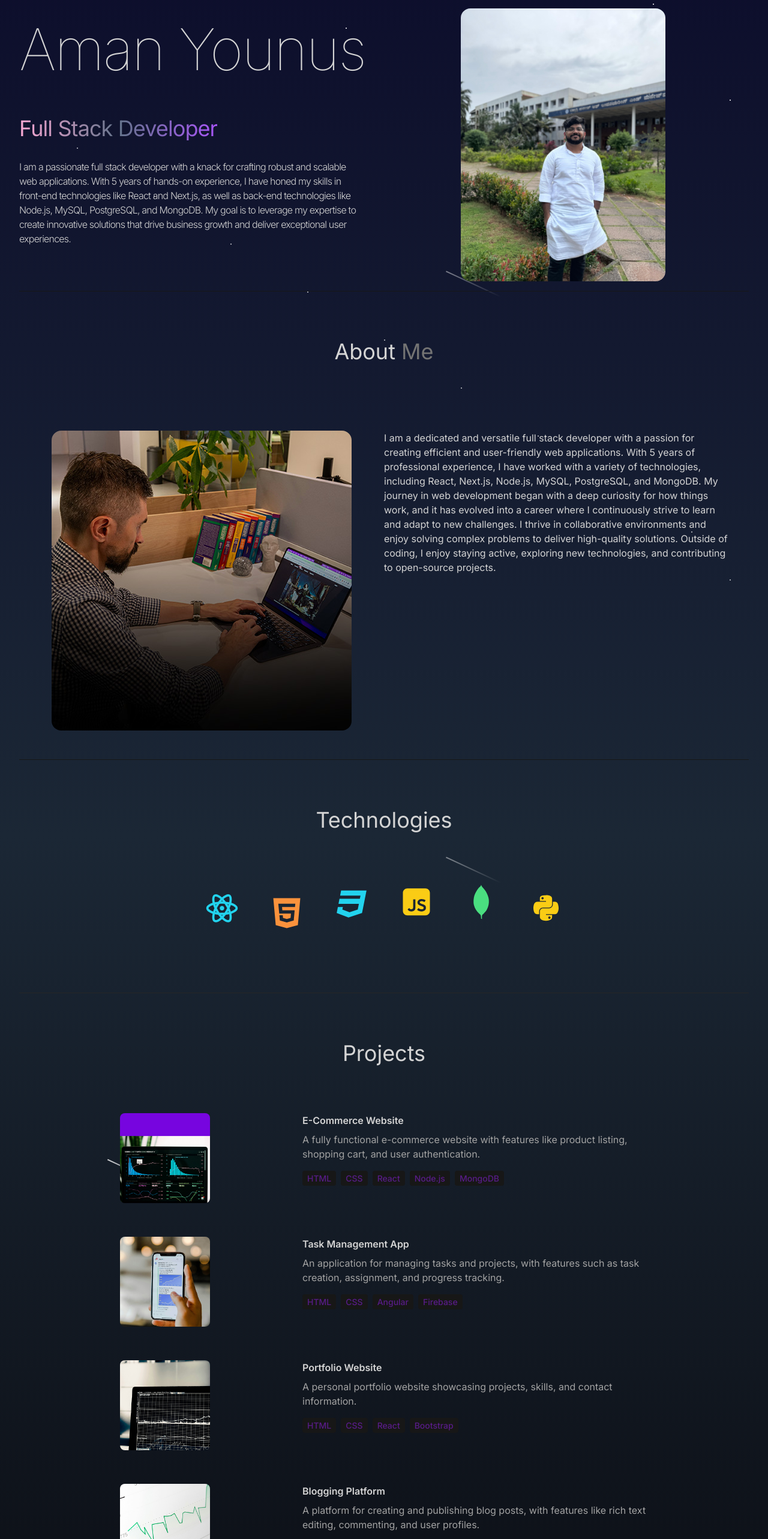
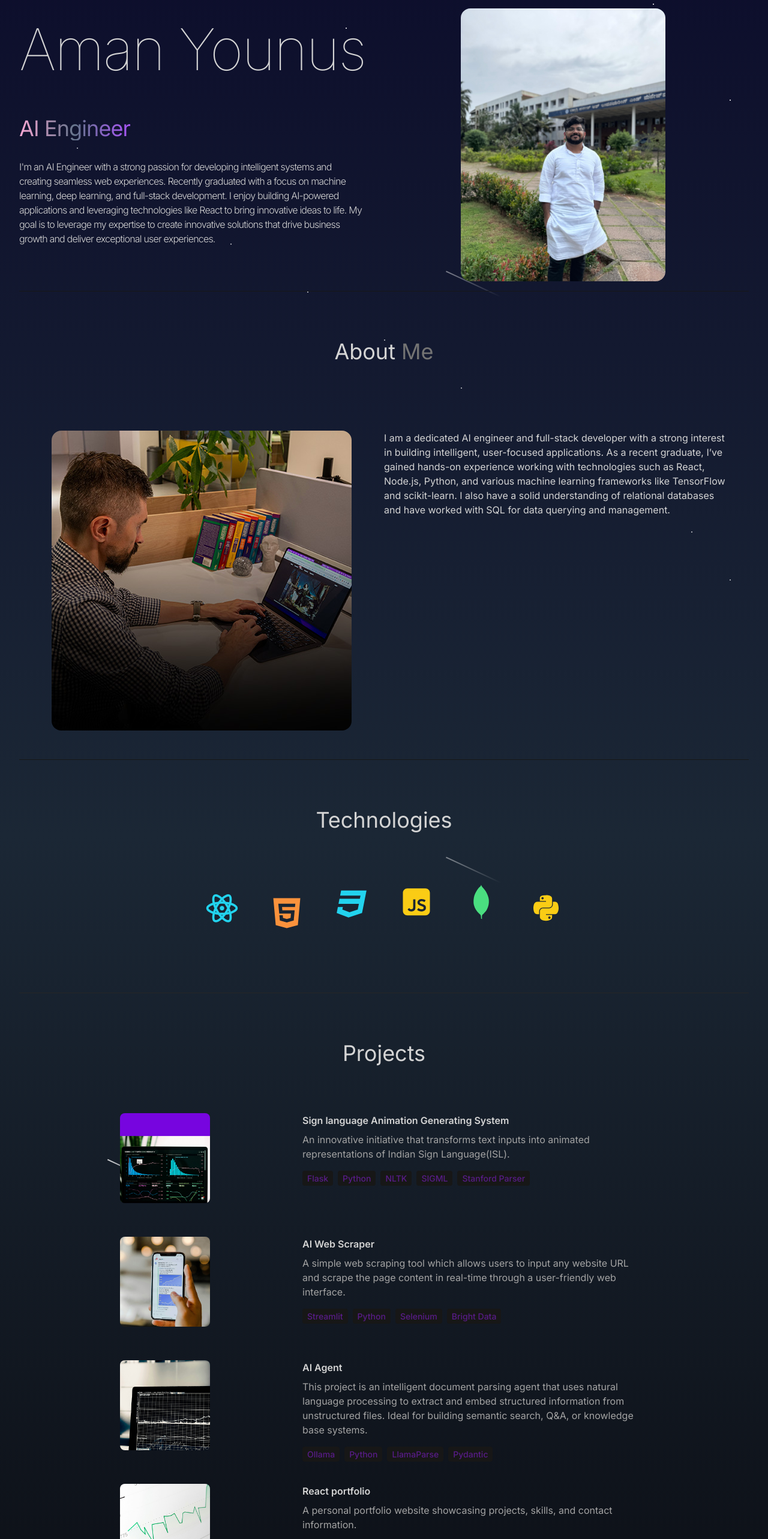
Before and after one commit to AmanYounus/React-Portfolio, a React (Vite) app: page / in a window 1280 px wide. Shown: the part 234-2800 px from the top of the page at 60% size. Built offline with nearby package versions, Linux system fonts and the light colour scheme; no server answers.

Commit message:
first commit

```diff
--- a/src/components/Hero.jsx
+++ b/src/components/Hero.jsx
@@ -34,7 +34,7 @@ const Hero = () => {
               animate="visible"
               className="bg-gradient-to-r from-pink-300 via-slate-500 to-purple-500 bg-clip-text text-4xl tracking-tight text-transparent"
             >
-              Full Stack Developer
+              AI Engineer
             </motion.span>
             <motion.p
               variants={container(1)}
--- a/src/components/contact.jsx
+++ b/src/components/contact.jsx
@@ -28,7 +28,7 @@ const Contact = () => {
         >
           {CONTACT.phoneNo}
         </motion.p>
-        <motion.a href="#" className="border-b">
+        <motion.a href="Gmail.com" className="border-b">
           {CONTACT.email}
         </motion.a>
       </div>
--- a/src/components/navbar.jsx
+++ b/src/components/navbar.jsx
@@ -12,10 +12,10 @@ const Navbar = () => {
         <img src = "src/assets/logo-new-new.png" alt = "logo" className =" w-48 -ml-10"/>
       </div>
       <div class = " m-8 flex items-center justify-center gap-4 text-3xl">
-        <FaLinkedin />
-      <FaInstagram />
-      <FaGithub />
-      <FaSquareXTwitter />
+      <a href="https://www.linkedin.com/in/aman-younus/" target="_blank"><FaLinkedin /></a>
+      <a href="https://www.instagram.com/aman_younus2k69/" target="_blank"><FaInstagram /></a>
+      <a href="https://github.com/AmanYounus"target="_blank"><FaGithub /></a>
+      <a href="https://x.com/AmanYounus_" target="_blank"><FaSquareXTwitter /></a>
 
       </div>
       </nav>
--- a/src/constants/index.js
+++ b/src/constants/index.js
@@ -3,74 +3,45 @@ import project2 from "../assets/project-2.jpg";
 import project3 from "../assets/project-3.jpg";
 import project4 from "../assets/project-4.jpg";
 
-export const HERO_CONTENT = `I am a passionate full stack developer with a knack for crafting robust and scalable web applications. With 5 years of hands-on experience, I have honed my skills in front-end technologies like React and Next.js, as well as back-end technologies like Node.js, MySQL, PostgreSQL, and MongoDB. My goal is to leverage my expertise to create innovative solutions that drive business growth and deliver exceptional user experiences.`;
+export const HERO_CONTENT = `I'm an AI Engineer with a strong passion for developing intelligent systems and creating seamless web experiences. Recently graduated with a focus on machine learning, deep learning, and full-stack development. I enjoy building AI-powered applications and leveraging technologies like React to bring innovative ideas to life. My goal is to leverage my expertise to create innovative solutions that drive business growth and deliver exceptional user experiences.`;
 
-export const ABOUT_TEXT = `I am a dedicated and versatile full stack developer with a passion for creating efficient and user-friendly web applications. With 5 years of professional experience, I have worked with a variety of technologies, including React, Next.js, Node.js, MySQL, PostgreSQL, and MongoDB. My journey in web development began with a deep curiosity for how things work, and it has evolved into a career where I continuously strive to learn and adapt to new challenges. I thrive in collaborative environments and enjoy solving complex problems to deliver high-quality solutions. Outside of coding, I enjoy staying active, exploring new technologies, and contributing to open-source projects.`;
+export const ABOUT_TEXT = `I am a dedicated AI engineer and full-stack developer with a strong interest in building intelligent, user-focused applications. As a recent graduate, I’ve gained hands-on experience working with technologies such as React, Node.js, Python, and various machine learning frameworks like TensorFlow and scikit-learn. I also have a solid understanding of relational databases and have worked with SQL for data querying and management.`;
 
-export const EXPERIENCES = [
-  {
-    year: "2023 - Present",
-    role: "Senior Full Stack Developer",
-    company: "Google Inc.",
-    description: `Led a team in developing and maintaining web applications using JavaScript, React.js, and Node.js. Implemented RESTful APIs and integrated with MongoDB databases. Collaborated with stakeholders to define project requirements and timelines.`,
-    technologies: ["Javascript", "React.js", "Next.js", "mongoDB"],
-  },
-  {
-    year: "2022 - 2023",
-    role: "Frontend Developer",
-    company: "Adobe",
-    description: `Designed and developed user interfaces for web applications using Next.js and React. Worked closely with backend developers to integrate frontend components with Node.js APIs. Implemented responsive designs and optimized frontend performance.`,
-    technologies: ["HTML", "CSS", "Vue.js", "mySQL"],
-  },
-  {
-    year: "2021 - 2022",
-    role: "Full Stack Developer",
-    company: "Facebook",
-    description: `Developed and maintained web applications using JavaScript, React.js, and Node.js. Designed and implemented RESTful APIs for data communication. Collaborated with cross-functional teams to deliver high-quality software products on schedule.`,
-    technologies: ["Python", "Svelte", "Three.js", "Postgres"],
-  },
-  {
-    year: "2020 - 2021",
-    role: "Software Engineer",
-    company: "Paypal",
-    description: `Contributed to the development of web applications using JavaScript, React.js, and Node.js. Managed databases and implemented data storage solutions using MongoDB. Worked closely with product managers to prioritize features and enhancements.`,
-    technologies: ["Ruby", "Rails", "PHP", "Sqlite"],
-  },
-];
+
 
 export const PROJECTS = [
   {
-    title: "E-Commerce Website",
+    title: "Sign language Animation Generating System",
     image: project1,
     description:
-      "A fully functional e-commerce website with features like product listing, shopping cart, and user authentication.",
-    technologies: ["HTML", "CSS", "React", "Node.js", "MongoDB"],
+      "An innovative initiative that transforms text inputs into animated representations of Indian Sign Language(ISL).",
+    technologies: ["Flask", "Python", "NLTK", "SIGML", "Stanford Parser"],
   },
   {
-    title: "Task Management App",
+    title: "AI Web Scraper",
     image: project2,
     description:
-      "An application for managing tasks and projects, with features such as task creation, assignment, and progress tracking.",
-    technologies: ["HTML", "CSS", "Angular", "Firebase"],
+      "A simple web scraping tool which allows users to input any website URL and scrape the page content in real-time through a user-friendly web interface.",
+    technologies: ["Streamlit", "Python", "Selenium", "Bright Data"],
   },
   {
-    title: "Portfolio Website",
+    title: "AI Agent",
     image: project3,
     description:
-      "A personal portfolio website showcasing projects, skills, and contact information.",
-    technologies: ["HTML", "CSS", "React", "Bootstrap"],
+      "This project is an intelligent document parsing agent that uses natural language processing to extract and embed structured information from unstructured files. Ideal for building semantic search, Q&A, or knowledge base systems.",
+    technologies: ["Ollama", "Python", "LlamaParse", "Pydantic"],
   },
   {
-    title: "Blogging Platform",
+    title: "React portfolio",
     image: project4,
     description:
-      "A platform for creating and publishing blog posts, with features like rich text editing, commenting, and user profiles.",
-    technologies: ["HTML", "CSS", "Vue.js", "Express", "mySQL"],
+      "A personal portfolio website showcasing projects, skills, and contact information.",
+    technologies: ["HTML", "Tailwind CSS", "React", "Framer motion", "Vercel"],
   },
 ];
 
 export const CONTACT = {
-  address: "767 Fifth Avenue, New York, NY 10153 ",
-  phoneNo: "+12 4555 666 00 ",
-  email: "me@example.com",
+  address: "601 ,Al Sayegh Center ,3 - Kan'ad St - Zone 1 - Al Danah - Abu Dhabi",
+  phoneNo: "+971 56 5497144 ",
+  email: "Amanyounusofficial2002@gmail.com",
 };
```
